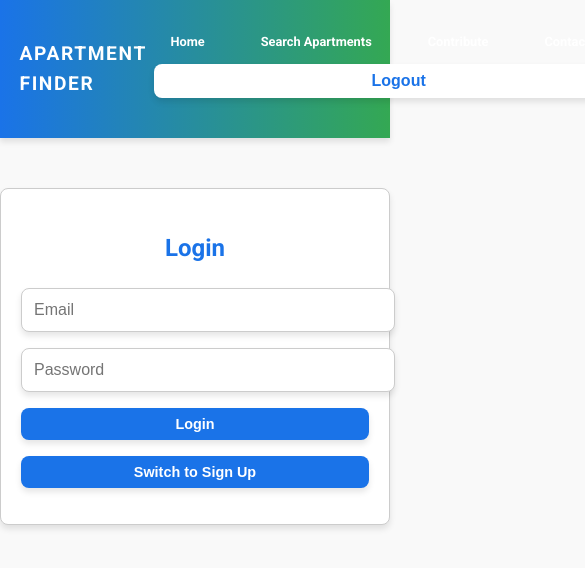
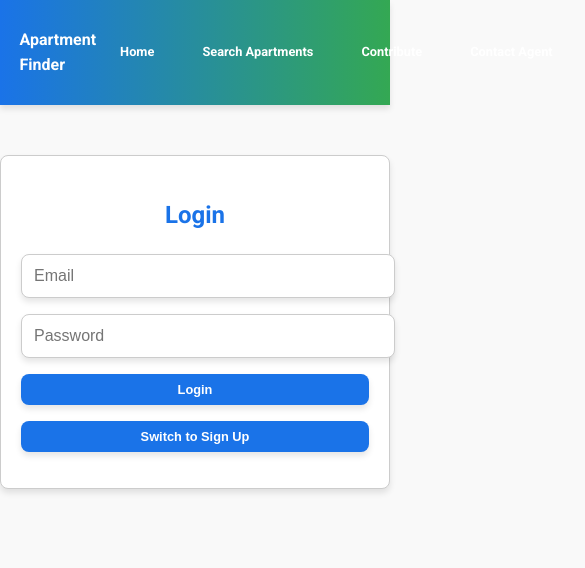
Before and after one commit to SivaPrasanthSivakumar/React-Based-Apartment-Finder-App, a React (Create React App) app: page /login in a window 390 px wide. Shown: the top 568 px of the page, 585 px wide, since content can reach past the window. Built offline with nearby package versions, Linux system fonts and the light colour scheme.

Commit message:
styling update

```diff
--- a/src/App.js
+++ b/src/App.js
@@ -58,7 +58,11 @@ function Header() {
 
   return (
     <header>
+      <div className="left-section">
         <h1>Apartment Finder</h1>
+      </div>
+      <div className="middle-section"></div>
+      <div className="right-section">
         <nav>
           <div className="nav-links">
             <Link to="/">Home</Link>
@@ -66,23 +70,48 @@ function Header() {
             <Link to="/contribute">Contribute</Link>
             <Link to="/contact">Contact Agent</Link>
           </div>
+        </nav>
         <button className="logout-button" onClick={handleLogout}>
           Logout
         </button>
-      </nav>
+      </div>
     </header>
   );
 }
 
 function HomePage() {
   return (
-    <div style={{ textAlign: "center", padding: "2rem" }}>
-      <h2>Welcome to Apartment Finder</h2>
-      <p>Use the navigation to explore the app.</p>
-      <div style={{ marginTop: "2rem" }}>
+    <div
+      style={{
+        textAlign: "center",
+        padding: "2rem",
+        maxWidth: "1200px",
+        margin: "0 auto",
+      }}
+    >
+      <h2 style={{ fontSize: "clamp(1.5rem, 3vw, 2.5rem)" }}>
+        Welcome to Apartment Finder
+      </h2>
+      <p style={{ fontSize: "clamp(1rem, 2vw, 1.5rem)" }}>
+        Use the navigation to explore the app.
+      </p>
+      <div
+        style={{
+          marginTop: "2rem",
+          position: "relative",
+          paddingBottom: "56.25%",
+          height: 0,
+        }}
+      >
         <iframe
-          width="560"
-          height="315"
+          style={{
+            position: "absolute",
+            top: 0,
+            left: 0,
+            width: "100%",
+            height: "100%",
+            borderRadius: "var(--border-radius)",
+          }}
           src="https://www.youtube.com/embed/g-Jz3TYrdQs"
           title="YouTube video player"
           frameBorder="0"
@@ -90,8 +119,10 @@ function HomePage() {
           allowFullScreen
         ></iframe>
       </div>
-      <p>RENTING VS BUYING (what's better?)</p>
-      <p>By Mark Tilbury</p>
+      <p style={{ fontSize: "clamp(1rem, 2vw, 1.2rem)" }}>
+        RENTING VS BUYING (what's better?)
+      </p>
+      <p style={{ fontSize: "clamp(0.9rem, 2vw, 1.1rem)" }}>By Mark Tilbury</p>
     </div>
   );
 }
--- a/src/styles.css
+++ b/src/styles.css
@@ -1,3 +1,4 @@
+/* Fluid Typography */
 :root {
   --primary-color: #1a73e8;
   --secondary-color: #fbbc05;
@@ -9,6 +10,7 @@
   --border-radius: 0.5rem;
   --box-shadow: 0 4px 6px rgba(0, 0, 0, 0.1);
   --transition: all 0.3s ease;
+  --font-size-base: clamp(1rem, 2.5vw, 1.2rem);
 }
 
 body {
@@ -18,6 +20,7 @@ body {
   background-color: var(--background-color);
   color: var(--text-color);
   line-height: 1.6;
+  font-size: var(--font-size-base);
 }
 
 header {
@@ -33,46 +36,62 @@ header {
   z-index: 1000;
 }
 
-header h1 {
-  margin: 0;
-  font-size: 2rem;
-  font-weight: bold;
-  text-transform: uppercase;
-  letter-spacing: 0.1rem;
+header .left-section {
+  display: flex;
+  align-items: center;
 }
 
-header button {
+header .middle-section {
+  flex-grow: 1;
+}
+
+header .right-section {
+  display: flex;
+  align-items: center;
+  gap: 1rem;
+}
+
+header nav {
+  display: flex;
+  gap: 1rem;
+}
+
+header .logout-button {
   background-color: white;
   color: var(--primary-color);
   border: none;
-  padding: 0.75rem 1.5rem;
+  padding: 0.5rem 1rem;
   border-radius: var(--border-radius);
   cursor: pointer;
-  font-size: 1rem;
+  font-size: var(--font-size-base);
   font-weight: bold;
   transition: var(--transition);
 }
 
-header button:hover {
+header .logout-button:hover {
   background-color: #f1f1f1;
   transform: scale(1.05);
 }
 
 nav {
   display: flex;
-  gap: 1.5rem;
+  flex-wrap: wrap;
+  gap: 1rem;
   align-items: center;
 }
 
 .nav-links {
   display: flex;
-  gap: 1.5rem;
+  flex-wrap: nowrap;
+  gap: 1rem;
+  justify-content: flex-end;
+  align-items: center;
 }
 
 nav a {
   color: white;
   text-decoration: none;
-  font-size: 1rem;
+  font-size: clamp(0.9rem, 2vw, 1rem);
   font-weight: bold;
   padding: 0.5rem 1rem;
   border-radius: var(--border-radius);
@@ -94,7 +113,7 @@ nav a:hover {
   padding: 0.5rem 1rem;
   border-radius: var(--border-radius);
   cursor: pointer;
-  font-size: 1rem;
+  font-size: var(--font-size-base);
   font-weight: bold;
   transition: var(--transition);
 }
@@ -106,7 +125,7 @@ nav a:hover {
 
 main {
   padding: 2rem;
-  max-width: 80%;
+  max-width: 90%;
   margin: 0 auto;
 }
 
@@ -117,6 +136,8 @@ section {
   border-radius: var(--border-radius);
   box-shadow: var(--box-shadow);
   transition: var(--transition);
+  display: grid;
+  gap: 1rem;
 }
 
 section:hover {
@@ -133,7 +154,7 @@ button {
   padding: 0.75rem;
   border: 1px solid #ccc;
   border-radius: var(--border-radius);
-  font-size: 1rem;
+  font-size: var(--font-size-base);
   box-shadow: var(--box-shadow);
   transition: var(--transition);
 }
@@ -149,7 +170,7 @@ button {
   background-color: var(--primary-color);
   color: white;
   border: none;
-  font-size: 1rem;
+  font-size: var(--font-size-base);
   font-weight: bold;
   padding: 0.75rem 1.5rem;
   border-radius: var(--border-radius);
@@ -166,7 +187,7 @@ link-style-button {
   background: none;
   border: none;
   color: var(--primary-color);
-  font-size: 1rem;
+  font-size: var(--font-size-base);
   font-weight: bold;
   cursor: pointer;
   transition: var(--transition);
@@ -182,7 +203,7 @@ link-style-button {
   padding: var(--base-spacing);
   background-color: #fff;
   border-radius: var(--border-radius);
-  font-size: 1rem;
+  font-size: var(--font-size-base);
   line-height: 1.5;
   box-shadow: var(--box-shadow);
 }
@@ -193,6 +214,8 @@ link-style-button {
 
 #map-view {
   margin-top: 2rem;
+  height: 50vh;
+  width: 100%;
 }
 
 .login-signup-container {
@@ -218,9 +241,24 @@ video {
   height: auto;
 }
 
+@media (max-width: 1024px) {
+  main {
+    padding: 1rem;
+  }
+
+  section {
+    padding: 1.5rem;
+  }
+
+  nav {
+    flex-direction: column;
+    align-items: flex-start;
+  }
+}
+
 @media (max-width: 768px) {
   header h1 {
-    font-size: 1.5rem;
+    font-size: clamp(1.2rem, 3vw, 1.5rem);
   }
 
   nav {
@@ -230,30 +268,7 @@ video {
   }
 
   nav a {
-    font-size: 0.9rem;
-  }
-
-  main {
-    padding: 1rem;
-  }
-
-  section {
-    padding: 1.5rem;
-  }
-}
-
-@media (max-width: 480px) {
-  header h1 {
-    font-size: 1.2rem;
-  }
-
-  nav {
-    flex-direction: column;
-    gap: 0.25rem;
-  }
-
-  nav a {
-    font-size: 0.8rem;
+    font-size: clamp(0.8rem, 2vw, 0.9rem);
   }
 
   main {
@@ -265,7 +280,35 @@ video {
   }
 
   button {
-    font-size: 0.9rem;
+    font-size: clamp(0.8rem, 2vw, 0.9rem);
     padding: 0.5rem 1rem;
   }
 }
+
+@media (max-width: 480px) {
+  header h1 {
+    font-size: clamp(1rem, 2.5vw, 1.2rem);
+  }
+
+  nav {
+    flex-direction: column;
+    gap: 0.25rem;
+  }
+
+  nav a {
+    font-size: clamp(0.8rem, 2vw, 0.8rem);
+  }
+
+  main {
+    padding: 0.5rem;
+  }
+
+  section {
+    padding: 1rem;
+  }
+
+  button {
+    font-size: clamp(0.8rem, 2vw, 0.9rem);
+    padding: 0.5rem 1rem;
+  }
+}
```
Lines whose indentation alone changed are shown as unchanged.
